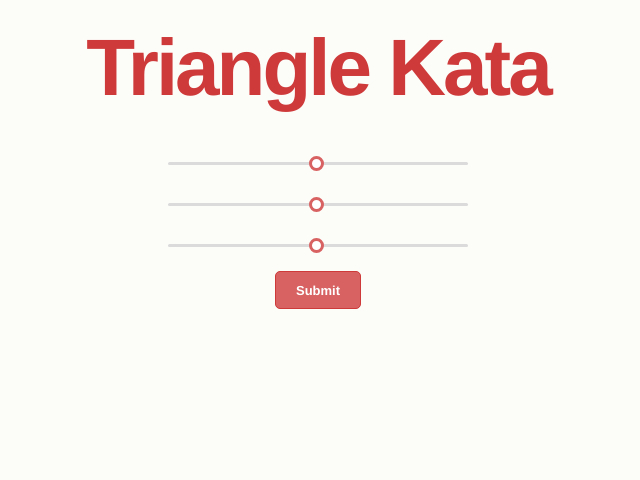
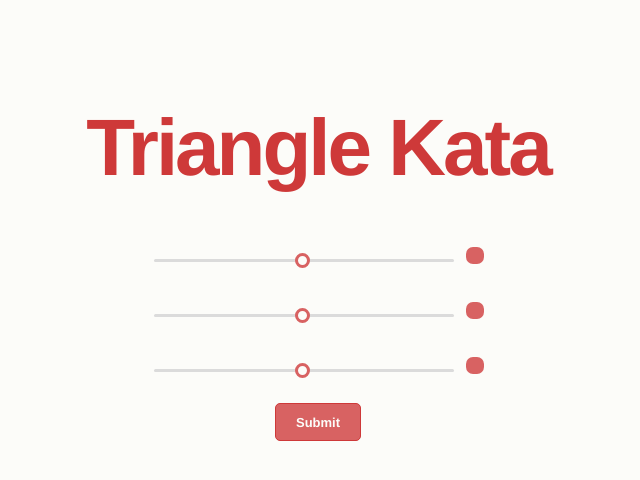
Before and after one commit to DevMaterial/triangle-kata-javascript, a website built with webpack: page index.html in a window 1280 px wide. Shown: the whole page, without its empty margins (322-962 px from the left). Built offline with Linux system fonts and the light colour scheme.

Commit message:
[add] Range values  and styles to sliders

```diff
--- a/index.html
+++ b/index.html
@@ -14,9 +14,18 @@
     <body>
         <form id="triangleForm" action="#">
             <label for="triangleSides">Triangle Kata</label>
-            <input type="range" min="1" max="100" value="50">
-            <input type="range" min="1" max="100" value="50">
-            <input type="range" min="1" max="100" value="50">
+            <div class="side">
+              <input type="range" min="1" max="100" value="50">
+              <p></p>
+            </div>
+            <div class="side">
+              <input type="range" min="1" max="100" value="50">
+              <p></p>
+            </div>
+            <div class="side">
+              <input type="range" min="1" max="100" value="50">
+              <p></p>
+            </div>
             <button type="submit">Submit</button>
         </form>
 
--- a/script.js
+++ b/script.js
@@ -11,4 +11,15 @@ const submitHandler = (e) => {
   ranges.forEach((range) => { sides.push(range.value) });
   resultField.innerHTML = classifyTriangle(sides);
 }
+
+document.querySelectorAll('input[type=range]').forEach((input, i) => {
+  input.addEventListener('mousemove', () => {
+    updateTextInput(input.value, i);
+  })
+})
+
+let updateTextInput = (v, i) => {
+    document.querySelectorAll('p')[i].innerHTML = v;
+}
+
 triangleForm.addEventListener('submit', submitHandler);
--- a/style.css
+++ b/style.css
@@ -10,7 +10,24 @@ body {
   background: var(--main-bg-color);
 }
 
+.side {
+  display: flex;
+  margin: 14px 0 24px 0;
+  padding: 5px 0 5px 0;
+}
+
+.side > p {
+  border: 2px solid var(--tertiary-color);
+  border-radius: 7px;
+  padding: 5px 7px;
+  margin: -10px 0 0 10px;
+  background-color: var(--tertiary-color);
+  color: var(--main-bg-color)
+}
+
 * { font-family: Helvetica, Arial, sans-serif }
+
+
 
 #triangleForm {
   display: flex;
@@ -26,7 +43,7 @@ label[for="triangleSides"] {
   font-weight: bold;
   letter-spacing: -3px;
   line-height: 80px;
-  padding: 20px 0 40px 0;
+  padding: 100px 0 50px 0;
 }
 
 input[type="range"] {
@@ -35,7 +52,6 @@ input[type="range"] {
   height: 3px;
   border-radius: 10px;
   background-color: var(--grey);
-  margin: 14px 0 24px 0;
   width: 300px;
 }
 
@@ -45,7 +61,7 @@ input[type="range"]::-webkit-slider-thumb {
   height: 15px;
   border: 3px solid var(--tertiary-color);
   border-radius: 100%;
-  background-color: #fff;
+  background-color: var(--main-bg-color);
   cursor: pointer;
 }
 
@@ -59,7 +75,7 @@ button[type="submit"] {
   font-family: Helvetica;
   font-weight: bold;
   font-size: 13px;
-  color: #fff;
+  color: var(--main-bg-color);
 }
 
 button[type="submit"]:hover {
@@ -72,4 +88,9 @@ button[type="submit"]:focus {
   border-color: var(--secondary-color);
 }
 
-/* #result {} */
+#result {
+  display: flex;
+  justify-content: center;
+  margin: 100px 0;
+  background-color: var(--secondary-color);
+}
```
Also changed, not shown: dist/bundle.js.
